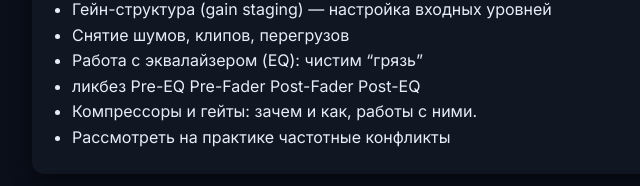
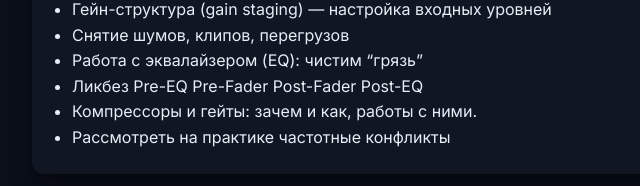
Before and after one commit to church-vn/mk_sound_check, a plain HTML site: page index.html in a window 1280 px wide. Shown: the part 1659-1845 px from the top of the page, 178-818 px from the left. Drawn offline with Linux system fonts and the light colour scheme.

Commit message:
download_17_11_2025-2

```diff
--- a/index.html
+++ b/index.html
@@ -156,7 +156,7 @@
 </div>
 <div class="session">
 <h3>15:00 — 16:00 | Практика с командой прославления в полном составе (1-я часть)</h3>
-<ul><li>Гейн-структура (gain staging) — настройка входных уровней</li><li>Снятие шумов, клипов, перегрузов</li><li>Работа с эквалайзером (EQ): чистим “грязь”</li><li>ликбез Pre-EQ Pre-Fader Post-Fader Post-EQ</li><li>Компрессоры и гейты: зачем и как, работы с ними.</li><li>Рассмотреть на практике частотные конфликты</li></ul>
+<ul><li>Гейн-структура (gain staging) — настройка входных уровней</li><li>Снятие шумов, клипов, перегрузов</li><li>Работа с эквалайзером (EQ): чистим “грязь”</li><li>Ликбез Pre-EQ Pre-Fader Post-Fader Post-EQ</li><li>Компрессоры и гейты: зачем и как, работы с ними.</li><li>Рассмотреть на практике частотные конфликты</li></ul>
 </div>
 <div class="session">
 <h3>16:00 — 16:15 | Кофе-брейк</h3>
```
